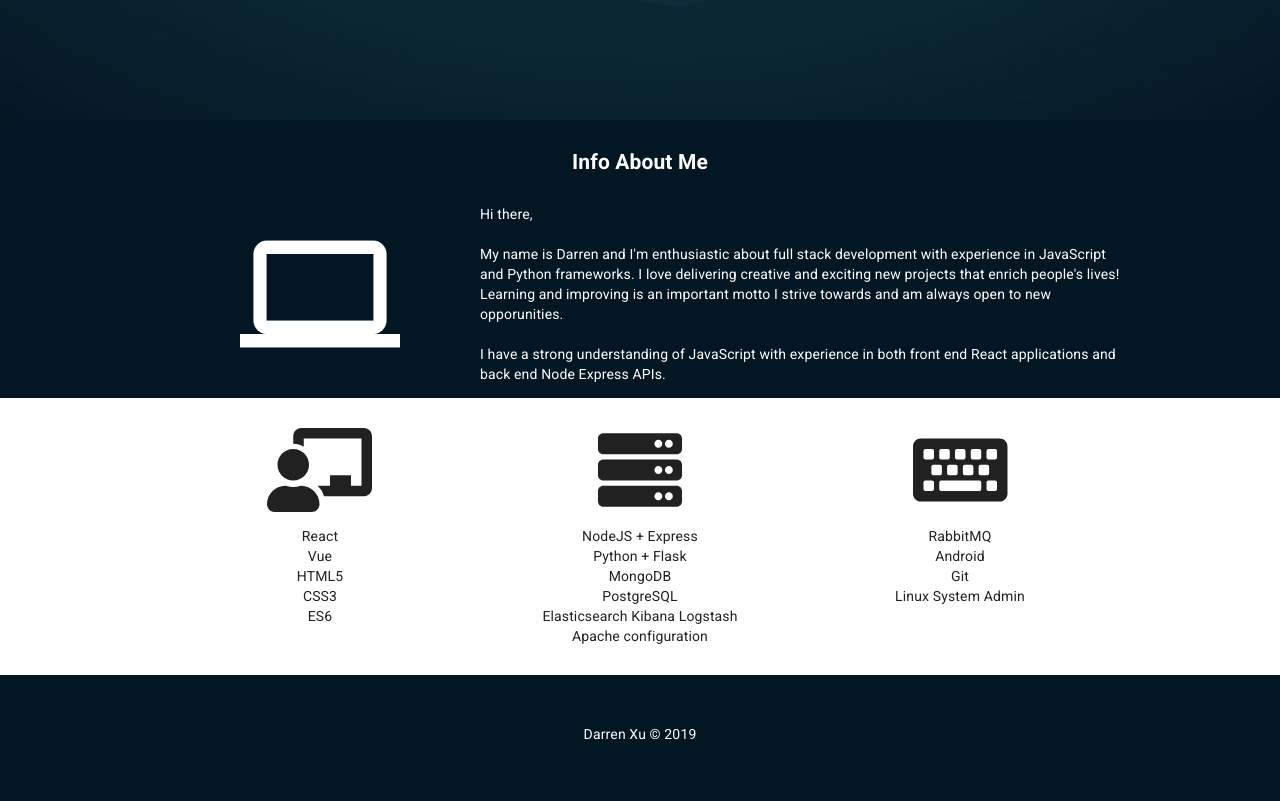
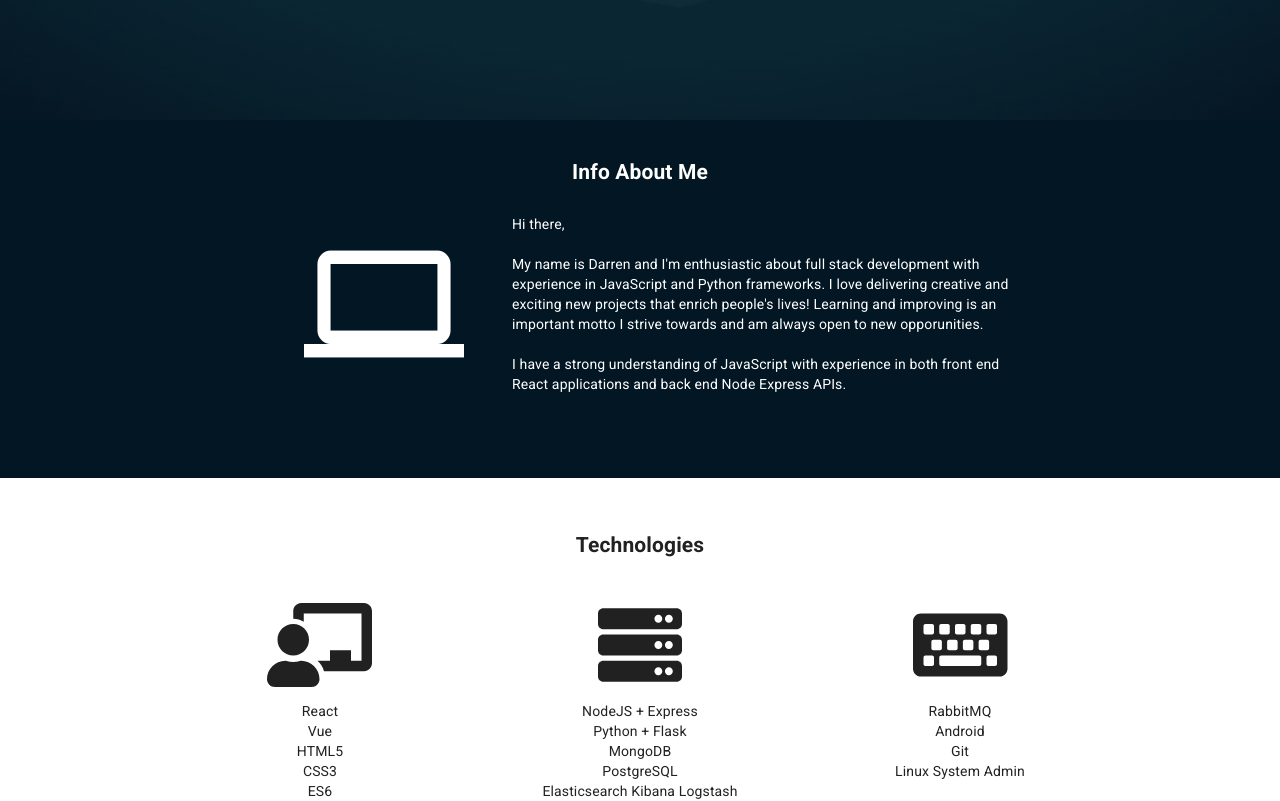
Before and after one commit to DarrenXu94/Portfolio, a Vue app: page / in a window 1280 px wide. Shown: the part 680-1481 px from the top of the page. Built offline with nearby package versions, Linux system fonts and the light colour scheme.

Commit message:
show on small button

```diff
--- a/src/components/Landing.vue
+++ b/src/components/Landing.vue
@@ -5,7 +5,7 @@
       <p>Software Developer</p>
       <md-button v-scroll-to="'#element'" class="md-primary md-raised">See more</md-button>
     </div>
-    <div id="element" class="container more-info maxWidth960 padTop15">
+    <div id="element" class="container more-info maxWidth960 padTop25">
       <h2>Info About Me</h2>
       <div class="md-layout align-center">
         <div class="md-layout-item md-size-33 md-medium-size-33 md-small-hide">
@@ -22,10 +22,16 @@
             <br />I have a strong understanding of JavaScript with experience in both front end React applications and back end Node Express APIs.
           </p>
         </div>
+        <div id="showOnSmall" style="display:flex; width:100%;justify-content:center;">
+          <md-button v-scroll-to="'#technologies'" class="md-primary md-raised">Technologies</md-button>
+        </div>
       </div>
     </div>
     <div id="technologies">
-      <div class="md-layout maxWidth960 padTop15">
+      <div class="md-layout maxWidth960 padTop25">
+        <div class="info-item md-layout-item md-size-100">
+          <h2>Technologies</h2>
+        </div>
         <div
           class="info-item md-layout-item md-size-33 md-medium-size-33 md-small-size-100 md-xsmall-size-100"
         >
@@ -86,8 +92,8 @@ export default {
   transform: translate(-50%, 150%);
 }
 
-.padTop15 {
-  padding-top: 15px;
+.padTop25 {
+  padding-top: 25px;
 }
 
 .more-info {
@@ -97,6 +103,7 @@ export default {
   text-align: center;
   position: relative;
   top: 100vh;
+  padding-bottom: 70px;
   p {
     // white-space: pre-wrap;
     text-align: left;
@@ -114,6 +121,8 @@ export default {
 
 .align-center {
   align-items: center;
+  max-width: 80%;
+  margin: auto;
 }
 #technologies {
   position: relative;
@@ -140,4 +149,13 @@ footer {
   color: white;
   padding: 2.2rem;
 }
+
+#showOnSmall {
+  display: none !important;
+}
+@media only screen and (max-width: 600px) {
+  #showOnSmall {
+    display: block !important;
+  }
+}
 </style>
```
